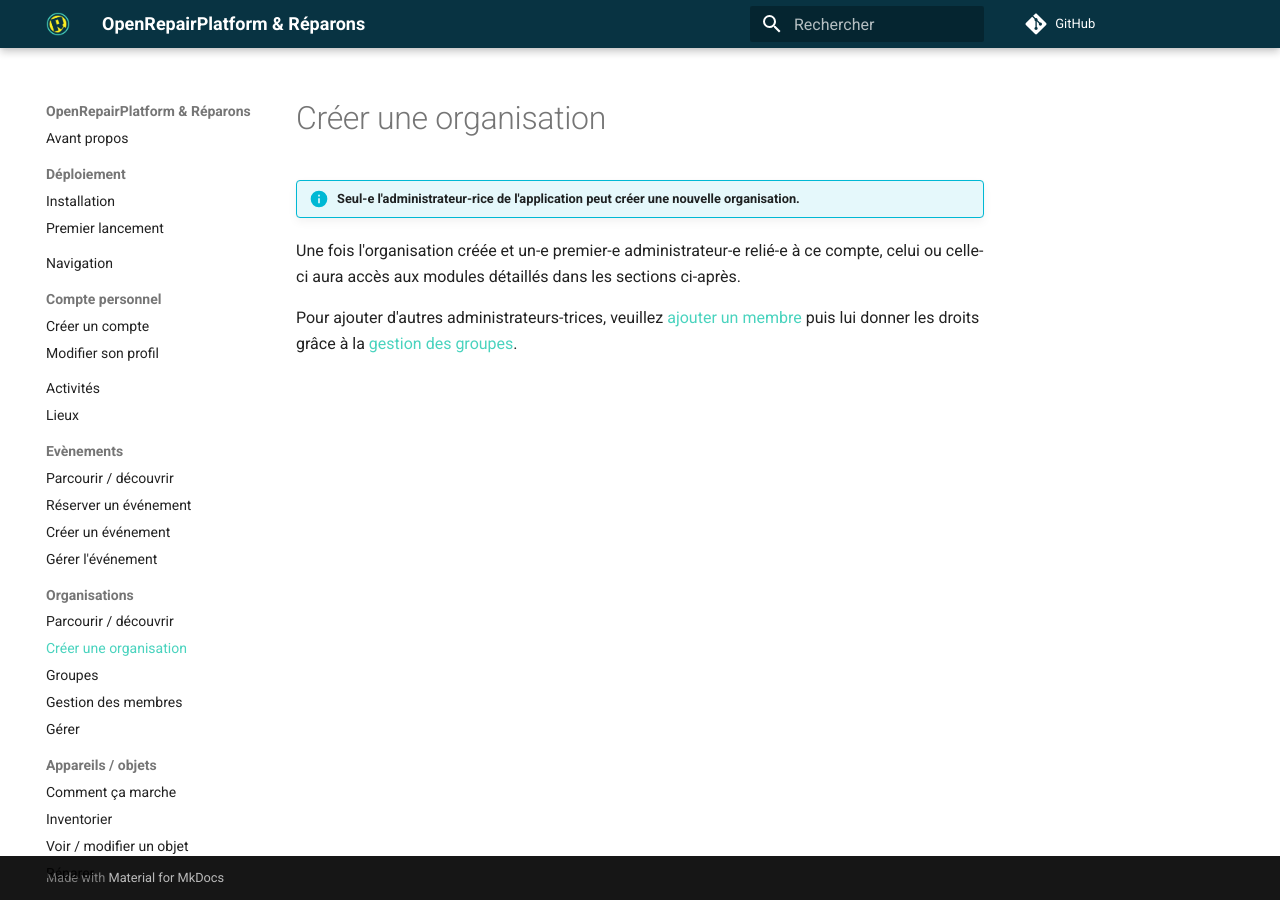
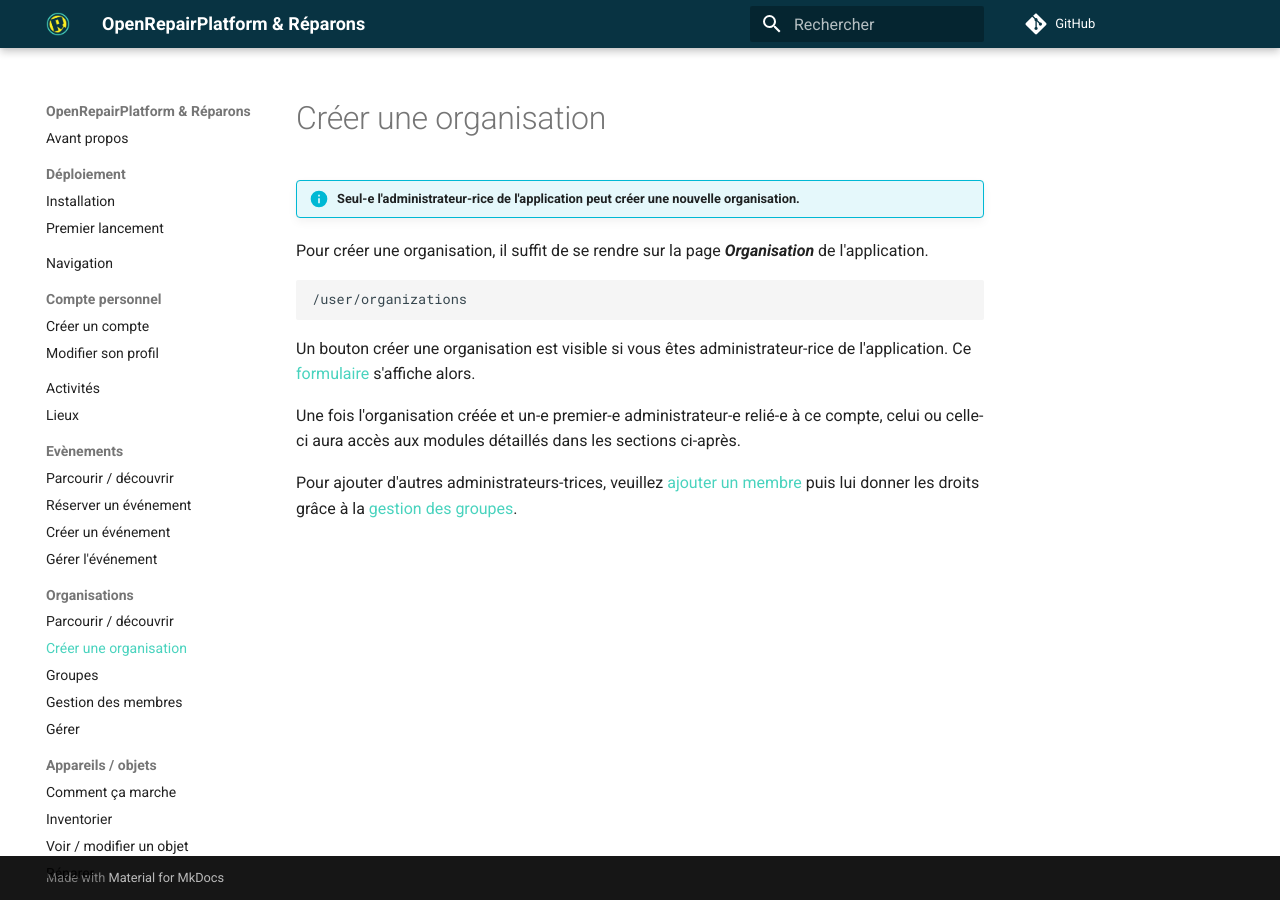
Before and after one commit to AtelierSoude/OpenRepairPlatform-docmentation, an MkDocs documentation site: the page built from docs/organization/create.md, in a window 1280 px wide. Built offline with MkDocs 1.6.1 and Material for MkDocs 9.7.7, drawn with Linux system fonts in a browser that asks for light colours; nearby versions of some CDN libraries; comment, search, counter and statistics services are not loaded.

Commit message:
add orga doc

````diff
--- a/docs/organization/create.md
+++ b/docs/organization/create.md
@@ -2,6 +2,14 @@
 
 !!! info "Seul-e l'administrateur-rice de l'application peut créer une nouvelle organisation."
 
+Pour créer une organisation, il suffit de se rendre sur la page ***Organisation*** de l'application.
+
+```
+/user/organizations
+```
+
+Un bouton créer une organisation est visible si vous êtes administrateur-rice de l'application. Ce [formulaire](manage.md#editer-les-informations-de l-organisation) s'affiche alors.
+
 Une fois l'organisation créée et un-e premier-e administrateur-e relié-e à ce compte, celui ou celle-ci aura accès aux modules détaillés dans les sections ci-après.
 
 Pour ajouter d'autres administrateurs-trices, veuillez [ajouter un membre]("organization/members.md") puis lui donner les droits grâce à la [gestion des groupes]("organization/groups.md").
````
